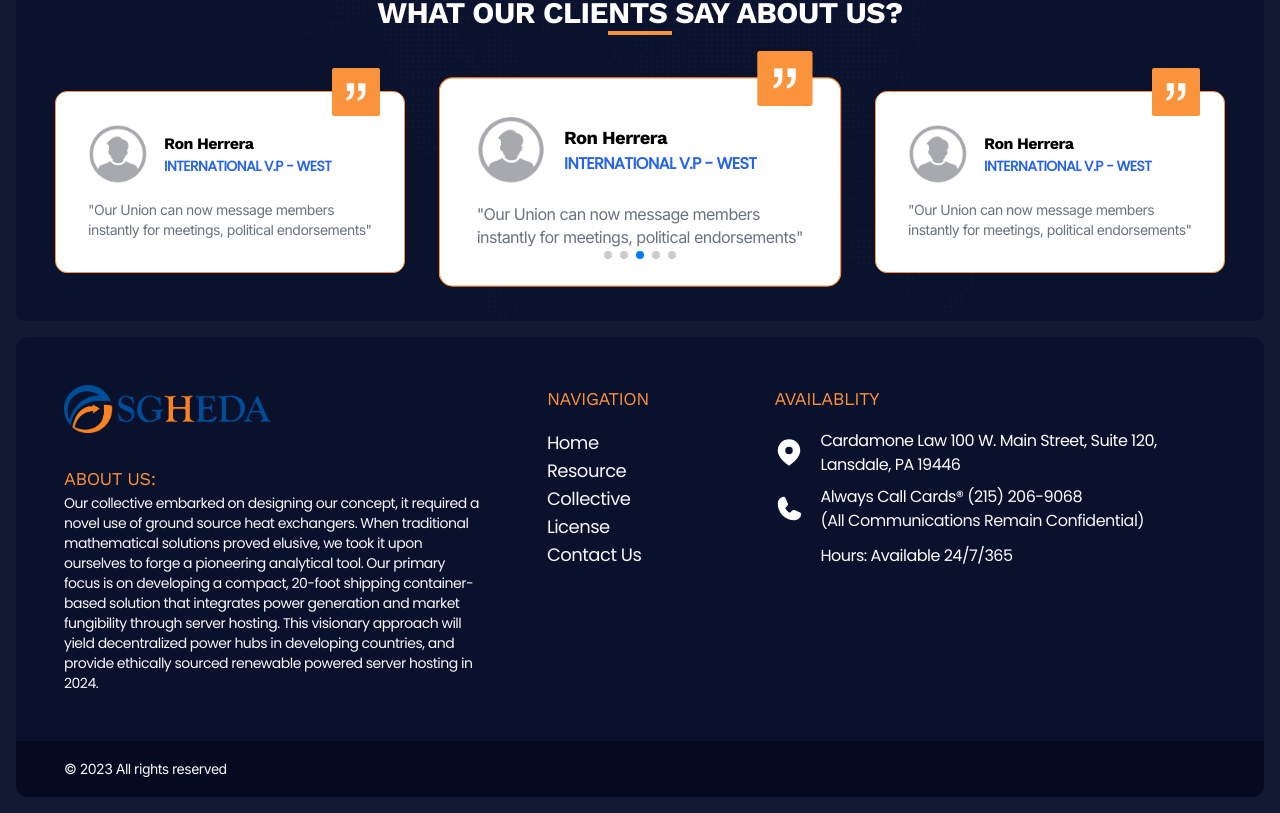
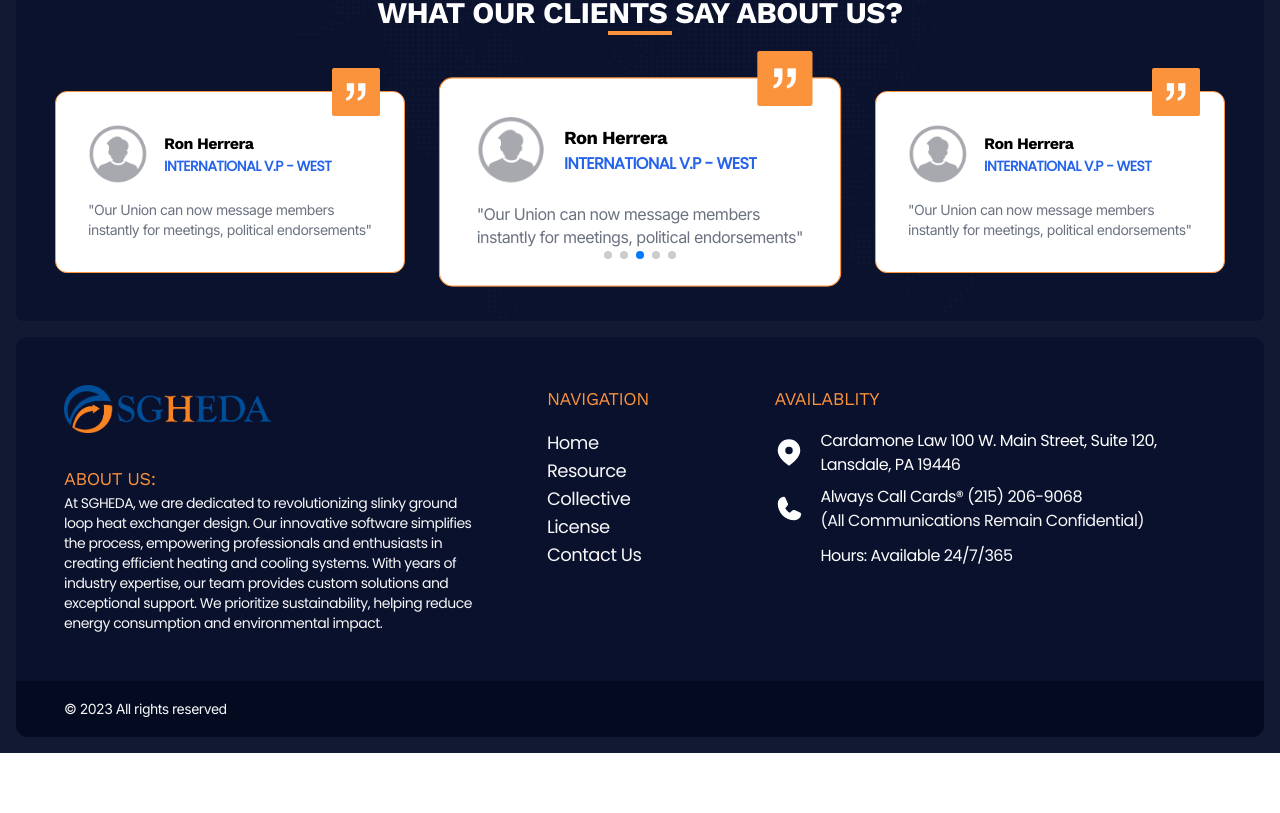
Before and after one commit to calm428/sgheda_frontend, a Next.js app: page / in a window 1280 px wide. Shown: the part 4522-5335 px from the top of the page. After the commit the page ends 5275 px from the top, so only its background shows below. Built offline with nearby package versions, Linux system fonts and the light colour scheme; some icons are missing.

Commit message:
feat: change about text in the footer

```diff
--- a/components/Footer/Footer.js
+++ b/components/Footer/Footer.js
@@ -48,20 +48,17 @@ export const Footer = () => {
                                     About us:
                                 </div>
                                 <div className="text-content text-white-500 text-sm">
-                                    Our collective embarked on designing our
-                                    concept, it required a novel use of ground
-                                    source heat exchangers. When traditional
-                                    mathematical solutions proved elusive, we
-                                    took it upon ourselves to forge a pioneering
-                                    analytical tool. Our primary focus is on
-                                    developing a compact, 20-foot shipping
-                                    container-based solution that integrates
-                                    power generation and market fungibility
-                                    through server hosting. This visionary
-                                    approach will yield decentralized power hubs
-                                    in developing countries, and provide
-                                    ethically sourced renewable powered server
-                                    hosting in 2024.
+                                    At SGHEDA, we are dedicated to
+                                    revolutionizing slinky ground loop heat
+                                    exchanger design. Our innovative software
+                                    simplifies the process, empowering
+                                    professionals and enthusiasts in creating
+                                    efficient heating and cooling systems. With
+                                    years of industry expertise, our team
+                                    provides custom solutions and exceptional
+                                    support. We prioritize sustainability,
+                                    helping reduce energy consumption and
+                                    environmental impact.
                                 </div>
                             </div>
                         </div>
--- a/package.json
+++ b/package.json
@@ -22,7 +22,7 @@
     "scripts": {
         "dev": "next dev",
         "build": "next build",
-        "start": "next start -p 6000",
+        "start": "next start",
         "lint": "next lint"
     },
     "dependencies": {
```
